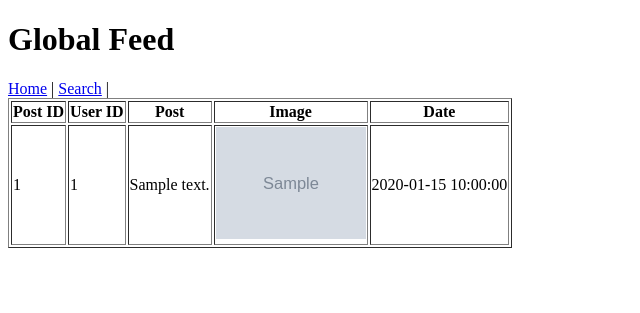
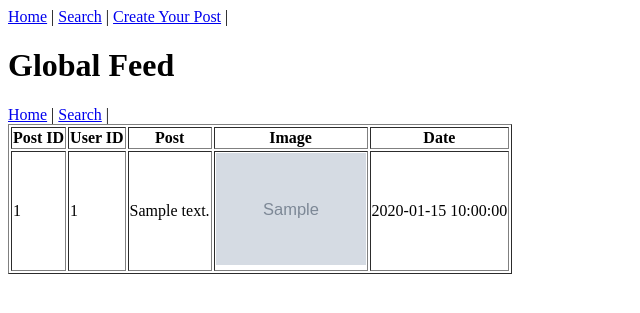
Before and after one commit to aishatalha340/itcs333-project-, a PHP site: page /sites/home.php in a window 1280 px wide. Shown: the top 313 px of the page, without its empty margins (0-640 px from the left). Run offline with PHP 8.4, Linux system fonts and the light colour scheme; tables that the repository leaves empty hold one stand-in row (values such as "Sample post"); grey boxes marked "Sample" are stand-in pictures.

Commit message:
Update home.php

```diff
--- a/home.php
+++ b/home.php
@@ -9,6 +9,12 @@
 <!DOCTYPE html>
 <html>
 <body>
+    <nav>
+        <a href="index.php" >Home</a> |
+        <a href="search.php" >Search</a> |
+        <a href="create_post.php" >Create Your Post</a> |
+
+    </nav>
     <h1>Global Feed</h1>
     <nav>
         <a href="index.php" >Home</a> |
```
